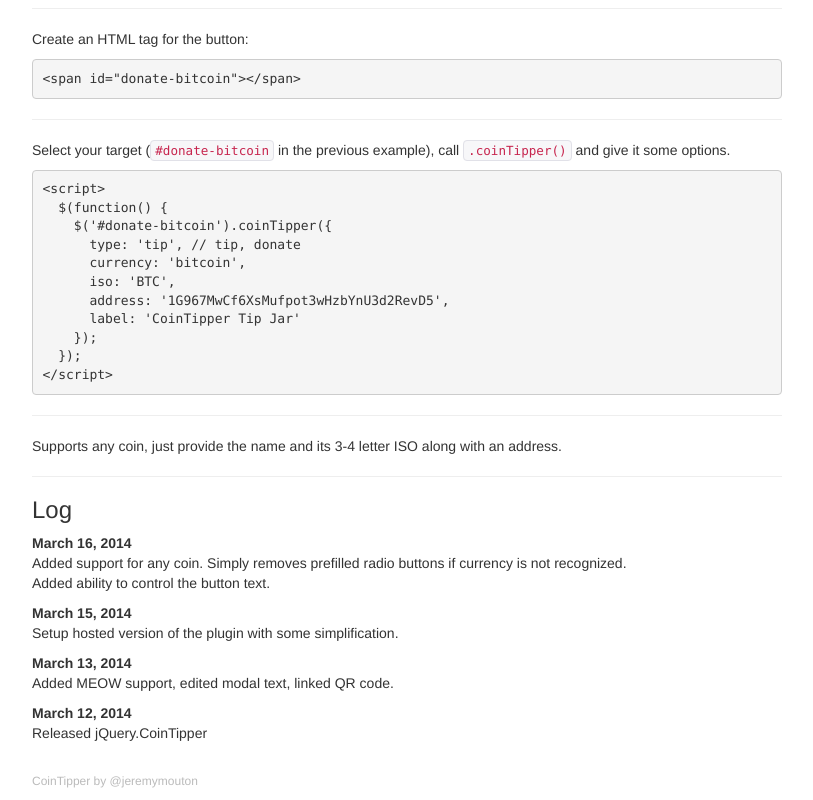
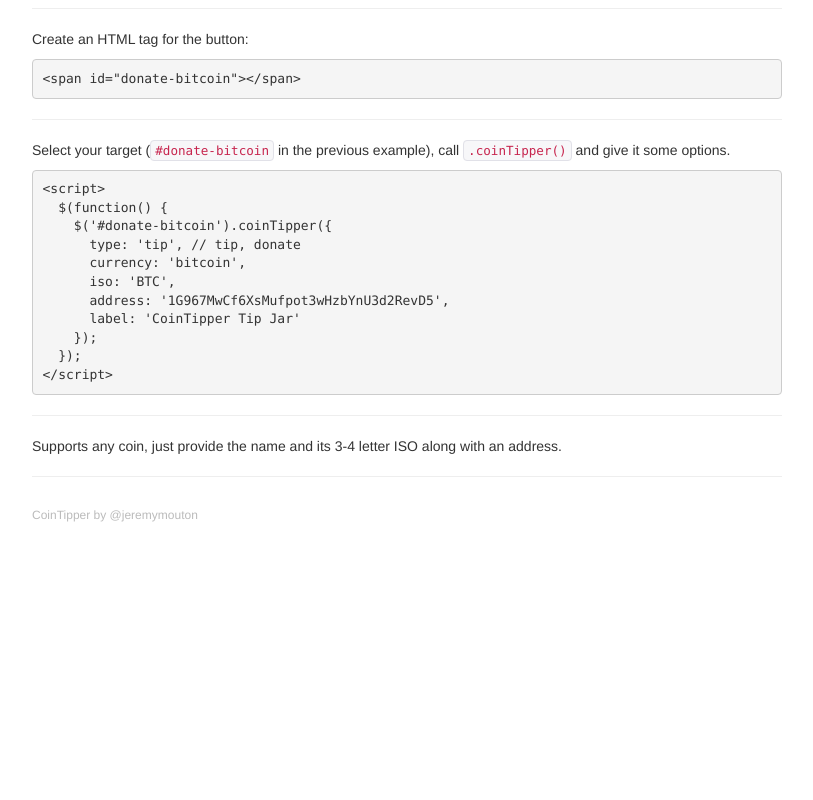
Before and after one commit to jeremymouton/cointipper, a website: page demo/index.html in a window 1280 px wide. Shown: the part 859-1659 px from the top of the page, without its empty margins (233-1046 px from the left). After the commit the page ends 1393 px from the top, so only its background shows below. Drawn offline with nearby package versions, Linux system fonts and the light colour scheme.

Commit message:
Removed log from demo

```diff
--- a/demo/index.html
+++ b/demo/index.html
@@ -98,12 +98,6 @@
 
 				<hr>
 
-				<h3>Log</h3>
-				<p><strong>March 16, 2014</strong><br> Added support for any coin. Simply removes prefilled radio buttons if currency is not recognized. <br>Added ability to control the button text.</p>
-				<p><strong>March 15, 2014</strong><br> Setup <a href="https://github.com/jeremymouton/cointipper-server">hosted version of the plugin</a> with some simplification.</p>
-				<p><strong>March 13, 2014</strong><br> Added MEOW support, edited modal text, linked QR code.</p>
-				<p><strong>March 12, 2014</strong><br> Released jQuery.CoinTipper</p>
-
 				<div class="footer">
 					<p>CoinTipper by <a href="https://github.com/jeremymouton">@jeremymouton</a></p>
 				</div>
```
